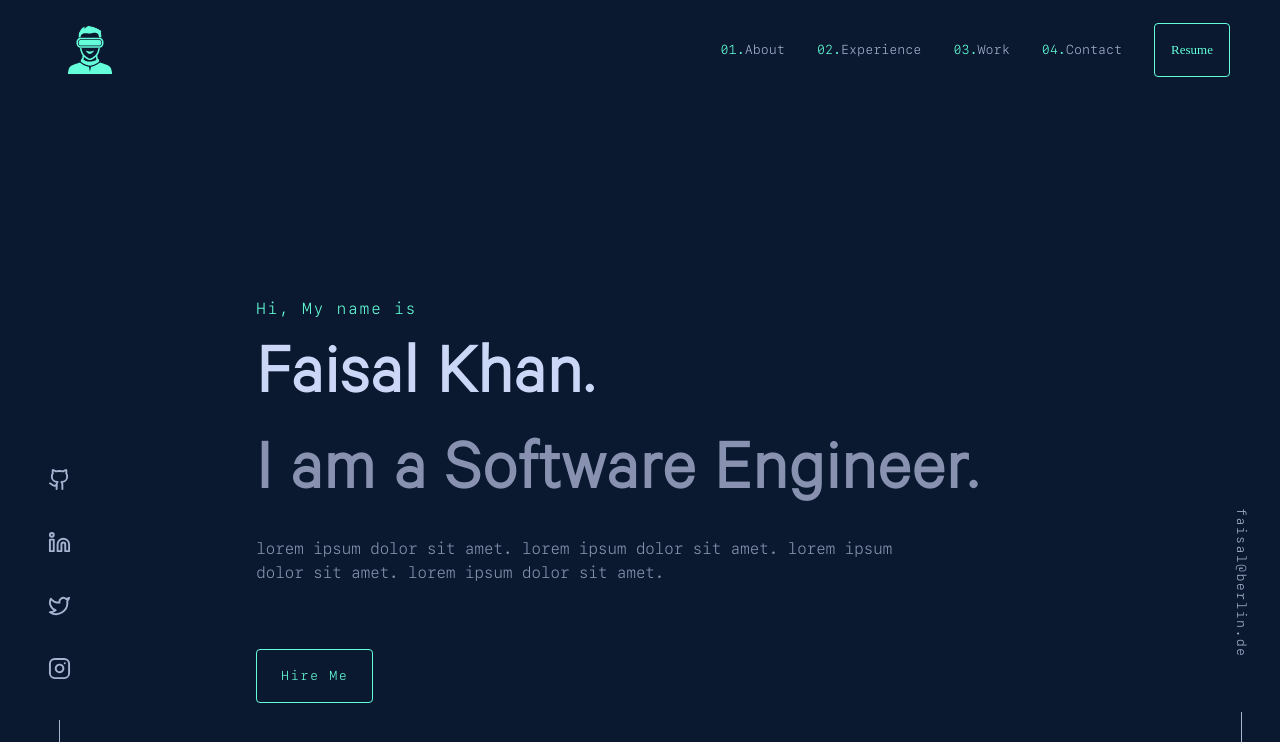
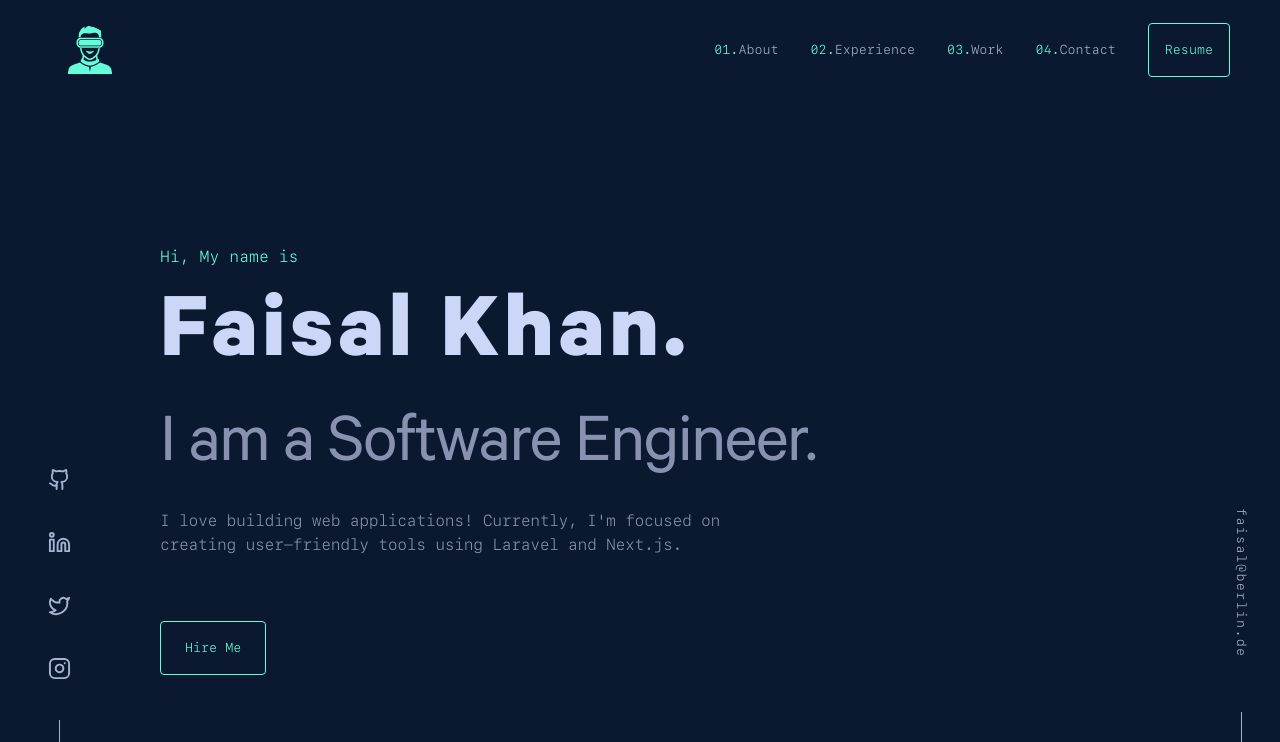
Before and after one commit to faisaltheprofessor/portfolio-v1, a Next.js app: page / in a window 1280 px wide. Shown: the top 742 px of the page. Built offline with nearby package versions, Linux system fonts and the light colour scheme.

Commit message:
extract hero section

```diff
--- a/src/app/components/navbar.tsx
+++ b/src/app/components/navbar.tsx
@@ -46,7 +46,9 @@ const Navbar = () => {
           ))}
 
           <li>
-            <SolidButton className="px-4 py-3">Resume</SolidButton>
+            <SolidButton className={cn("px-4 py-3", SFMono.className)}>
+              Resume
+            </SolidButton>
           </li>
         </ul>
 
@@ -79,7 +81,9 @@ const Navbar = () => {
               ))}
 
               <li>
-                <SolidButton>Resume</SolidButton>
+                <SolidButton className={cn("", SFMono.className)}>
+                  Resume
+                </SolidButton>
               </li>
             </ul>
           </SheetContent>
--- a/src/app/fonts/fonts.ts
+++ b/src/app/fonts/fonts.ts
@@ -1,6 +1,28 @@
 import localFont from "next/font/local";
 
  const SFMono = localFont({ src: "./SF-Mono/SF-Mono-Light.otf" });
- const Calibre = localFont({src: "./calibre/CalibreLight.otf" });
+ const Calibre = localFont({src: [
+    {
+        path: "./calibre/CalibreRegular.otf",
+        weight: '400',
+        style: 'normal'
+    },
+    {
+        path: "./calibre/CalibreBold.otf",
+        weight: '700',
+        style: 'normal'
+    },
+    {
+        path: "./calibre/CalibreLight.otf",
+        weight: '300',
+        style: 'normal'
+    },
+    {
+        path: "./calibre/CalibreMedium.otf",
+        weight: '600',
+        style: 'normal'
+    },
+
+ ] });
 
 export  {SFMono, Calibre}
--- a/src/app/page.tsx
+++ b/src/app/page.tsx
@@ -8,62 +8,16 @@ import Image from "next/image";
 import { cn } from "@/lib/utils";
 import { useState } from "react";
 import About from "./section/about";
+import Hero from "./section/hero";
 
 const Home = () => {
   return (
     <>
       <Header />
 
-      <main
-        className={`w-[90%] md:w-auto md:ml-[15%] lg:ml-[20%] h-screen mx-auto transition-all`}
-      >
-        <motion.section
-          initial={{ opacity: 0 }}
-          animate={{ opacity: 1 }}
-          transition={{ duration: 1, delay: 0.5 }}
-          className="h-screen flex items-center  snap-center"
-          id="#"
-        >
-          <div
-            className={`flex flex-col items-start gap-y-6  text-white mx-auto  tracking-widest`}
-          >
-            <h2 className="text-green">Hi, My name is</h2>
-            <h1
-              className={`${Calibre.className} text-5xl md:text-6xl lg:text-7xl text-lightest-slate font-bold`}
-            >
-              Faisal Khan.
-            </h1>
-            <h3
-              className={`${Calibre.className} text-5xl md:text-6xl lg:text-7xl text-slate font-bold`}
-            >
-              I am a Software Engineer.
-            </h3>
-            <p className="text-slate tracking-tight w-full md:w-2/3">
-              lorem ipsum dolor sit amet. lorem ipsum dolor sit amet. lorem
-              ipsum dolor sit amet. lorem ipsum dolor sit amet.
-            </p>
-            <SolidButton className="mt-10 text-[13px] px-6 py-4">
-              Hire Me
-            </SolidButton>
-          </div>
-        </motion.section>
-
-        {/* About Me Section */}
+      <main className={`w-[90%] md:w-[75%] h-screen mx-auto transition-all`}>
+        <Hero />
         <About />
-
-        <section
-          className="h-screen flex items-center snap-mandatory snap-center"
-          id="work"
-        >
-          <p className="text-white">My Work</p>
-        </section>
-
-        <section
-          className="h-screen flex items-center snap-mandatory snap-center"
-          id="contact"
-        >
-          <p className="text-white">Contact me</p>
-        </section>
       </main>
     </>
   );
--- /dev/null
+++ b/src/app/section/hero.tsx
@@ -0,0 +1,40 @@
+import { motion } from "framer-motion";
+import SolidButton from "../components/SolidButton";
+import { Calibre } from "../fonts/fonts";
+
+const Hero = () => {
+  return (
+    <motion.section
+      initial={{ opacity: 0 }}
+      animate={{ opacity: 1 }}
+      transition={{ duration: 1, delay: 0.5 }}
+      className="h-screen flex items-center  snap-center"
+      id="#"
+    >
+      <div
+        className={`flex flex-col items-start gap-y-6  text-white mx-auto   -mt-20 font-medium`}
+      >
+        <h2 className="text-green">Hi, My name is</h2>
+        <h1
+          className={`${Calibre.className} text-5xl md:text-6xl lg:text-8xl text-lightest-slate font-bold tracking-wider`}
+        >
+          Faisal Khan.
+        </h1>
+        <h3
+          className={`${Calibre.className} text-5xl md:text-6xl lg:text-7xl text-slate font-medium tracking-tight`}
+        >
+          I am a Software Engineer.
+        </h3>
+        <p className="text-slate tracking-tight w-full md:w-2/3">
+          I love building web applications! Currently, I'm focused on creating
+          user-friendly tools using Laravel and Next.js.
+        </p>
+        <SolidButton className="mt-10 text-[13px] px-6 py-4">
+          Hire Me
+        </SolidButton>
+      </div>
+    </motion.section>
+  );
+};
+
+export default Hero;
--- a/tailwind.config.ts
+++ b/tailwind.config.ts
@@ -15,6 +15,7 @@ const config = {
       padding: "2rem",
       screens: {
         "2xl": "1400px",
+        "smd": "1250px"
       },
     },
     extend: {
```
